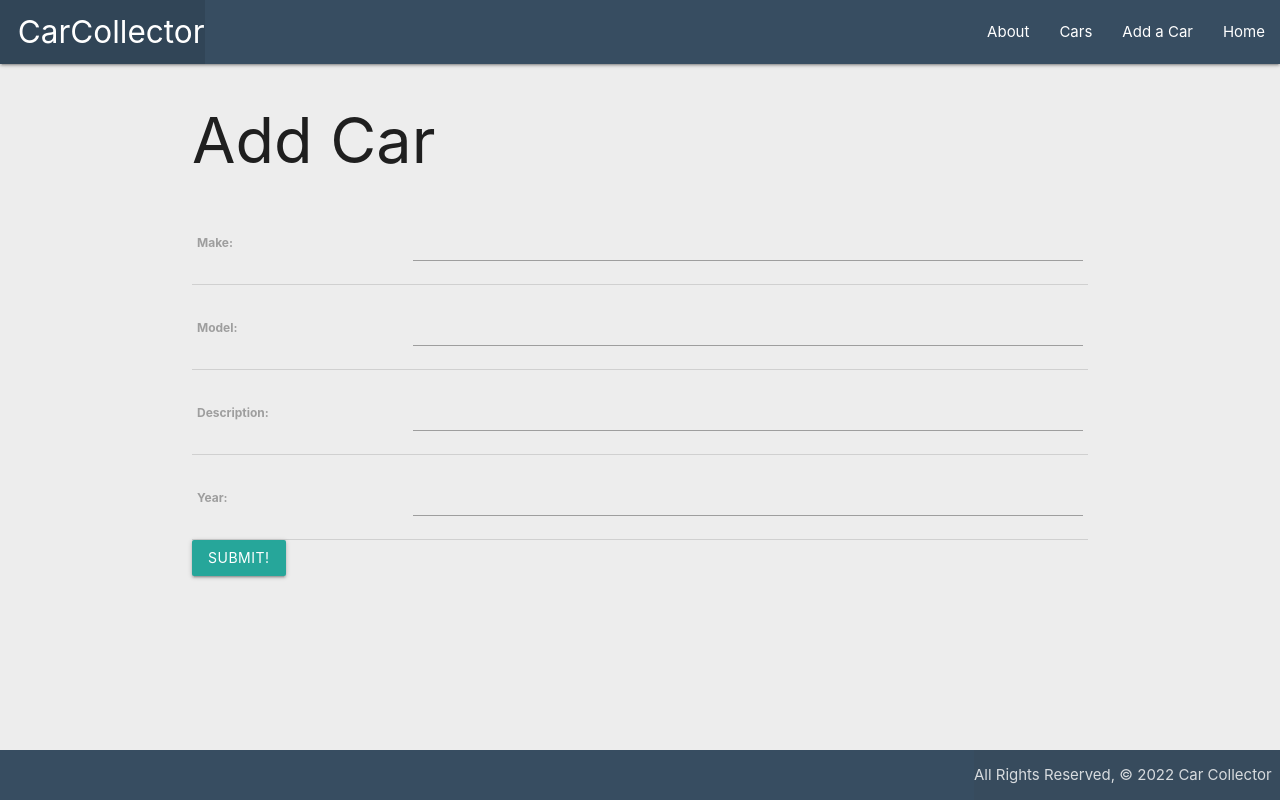
After one commit to maarioherns21/DjangoProject, a Django app: page /cars/create/ in a window 1280 px wide. The commit adds this page. Run offline with Django 4.2, Linux system fonts and the light colour scheme.

Commit message:
Add delete and create and update

```diff
--- a/main_app/models.py
+++ b/main_app/models.py
@@ -1,6 +1,8 @@
 from django.db import models
 
+from django.urls import reverse
 # Create your models here.
+
 
 class Car(models.Model):
     make = models.CharField(max_length=100)
@@ -8,6 +10,8 @@ class Car(models.Model):
     description = models.CharField(max_length=250)
     year = models.IntegerField()
 
+    def get_absolute_url(self):
+        return reverse('detail', kwargs={'car_id': self.id})
 
 
 class Story(models.Model):
--- a/main_app/templates/base.html
+++ b/main_app/templates/base.html
@@ -28,13 +28,17 @@
           <ul class="right">
             <li><a href="/about">About</a></li>
             <li><a href="/cars">Cars</a></li>
+            <li><a href="{% url 'cars_create' %}">Add a Car</a></li>
             <li><a href="/">Home</a></li>
           </ul>
         </div>
       </nav>
     </header>
-    <main class="container">{% block content %}
-        {% endblock %}</main>
+    <main class="container">
+      {% block content %}
+
+      {% endblock %}
+      </main>
     <footer id="bgc" class="page-footer">
       <div class="right footer-copyright">
         All Rights Reserved, &copy; 2022 Car Collector &nbsp;
--- a/main_app/templates/cars/detail.html
+++ b/main_app/templates/cars/detail.html
@@ -14,5 +14,9 @@
         <p>Year: n/a</p>
       {% endif %}
     </div>
+    <div class="card-action">
+      <a href="{% url 'cars_update' car.id %}">Edit</a>
+      <a href="{% url 'cars_delete' car.id %}">Delete</a>
+    </div>
   </div>
  {% endblock %}
--- /dev/null
+++ b/main_app/templates/main_app/car_form.html
@@ -0,0 +1,21 @@
+{% extends 'base.html' %}
+
+{% block content %}
+
+{% if object %}
+<h1>Edit <span class="teal-text">{{object.make}}</span></h1>
+{% else %}
+<h1>Add Car</h1>
+{% endif %}
+
+  <!-- Leaving the action empty makes the form post to the same url used to display it -->
+  <form action="" method="post">
+    <!-- Django requires the following for security purposes -->
+    {% csrf_token %}
+    <table>
+      <!-- Render the inputs inside of <tr>s & <td>s -->
+      {{ form.as_table }}
+    </table>
+    <input type="submit" value="Submit!" class="btn">
+  </form>
+{% endblock %}
--- a/main_app/urls.py
+++ b/main_app/urls.py
@@ -7,4 +7,7 @@ urlpatterns = [
     path('about/', views.about, name='about'),
     path('cars/', views.cars_index, name='index'),
     path('cars/<int:car_id>', views.cars_details, name='detail'),
+    path('cars/create/', views.CarCreate.as_view(), name='cars_create'),
+    path('cars/<int:pk>/update/', views.CarUpdate.as_view(), name='cars_update'),
+    path('cars/<int:pk>/delete/', views.CarDelete.as_view(), name='cars_delete'),
 ]
--- a/main_app/views.py
+++ b/main_app/views.py
@@ -1,11 +1,30 @@
 
+from dataclasses import fields
+from pyexpat import model
 from django.shortcuts import render
 
 from .models import Car
 
 from .models import Story
 
+from django.views.generic.edit import CreateView, UpdateView, DeleteView
 # Create your views here.
+
+
+class CarCreate(CreateView):
+    model = Car
+    fields = '__all__'
+
+
+class CarUpdate(UpdateView):
+    model = Car
+    fields = ['model', 'year', 'description']
+
+
+class CarDelete(DeleteView):
+    model = Car
+    success_url = '/cars/'
+
 
 def home(request):
     return render(request, 'home.html')
@@ -20,6 +39,8 @@ def cars_index(request):
     cars = Car.objects.all()
     return render(request, 'cars/index.html', {'cars': cars})
 
-def cars_details(request, car_id): # path 'cars/<int:cat_id>/' < this is where car_id comes from
+
+# path 'cars/<int:cat_id>/' < this is where car_id comes from
+def cars_details(request, car_id):
     car = Car.objects.get(id=car_id)
-    return render(request, 'cars/detail.html' , {'car': car})
+    return render(request, 'cars/detail.html', {'car': car})
```
Also changed, not shown: main_app/templates/main_app/car_confirm_delete.html (added, +13 -0 lines).
